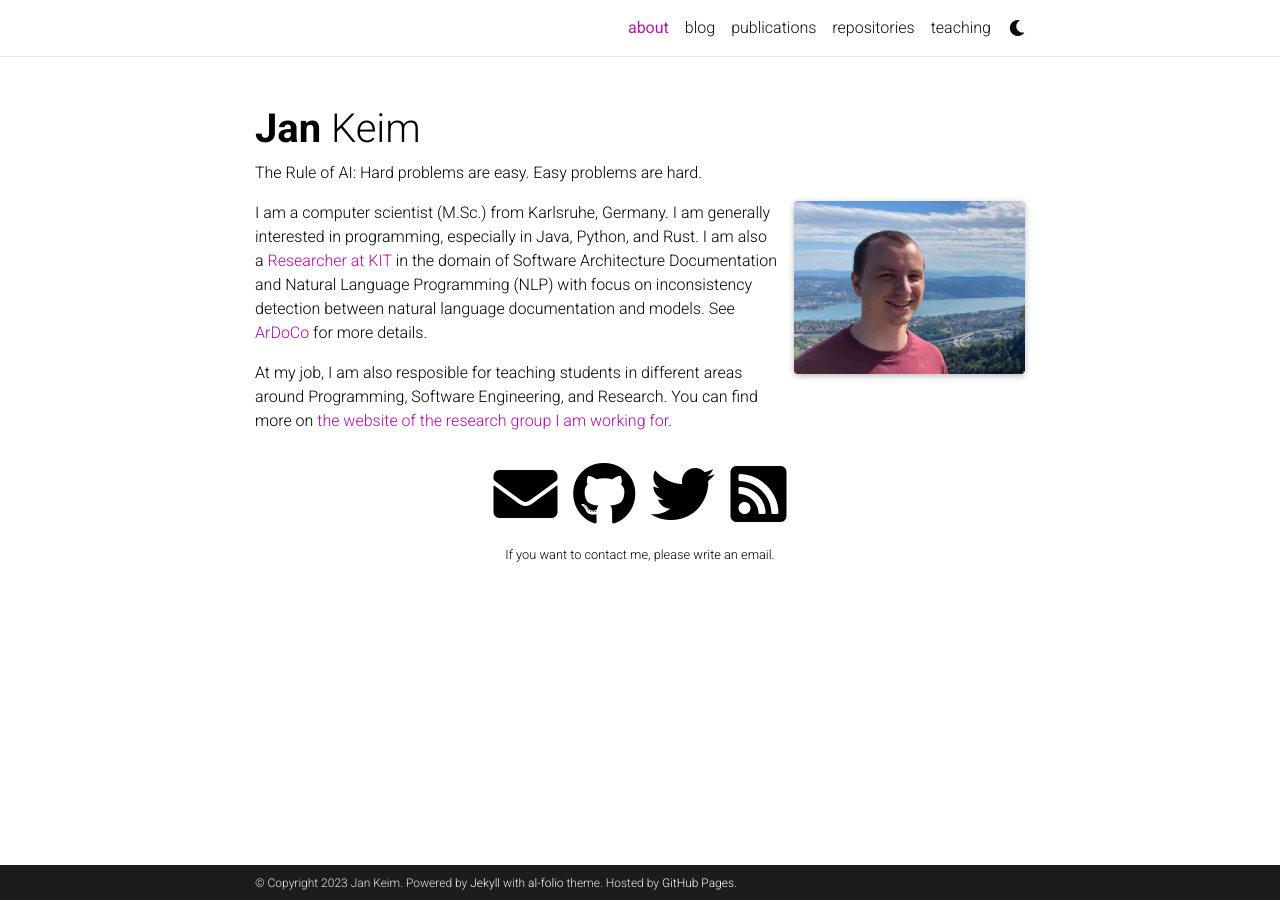
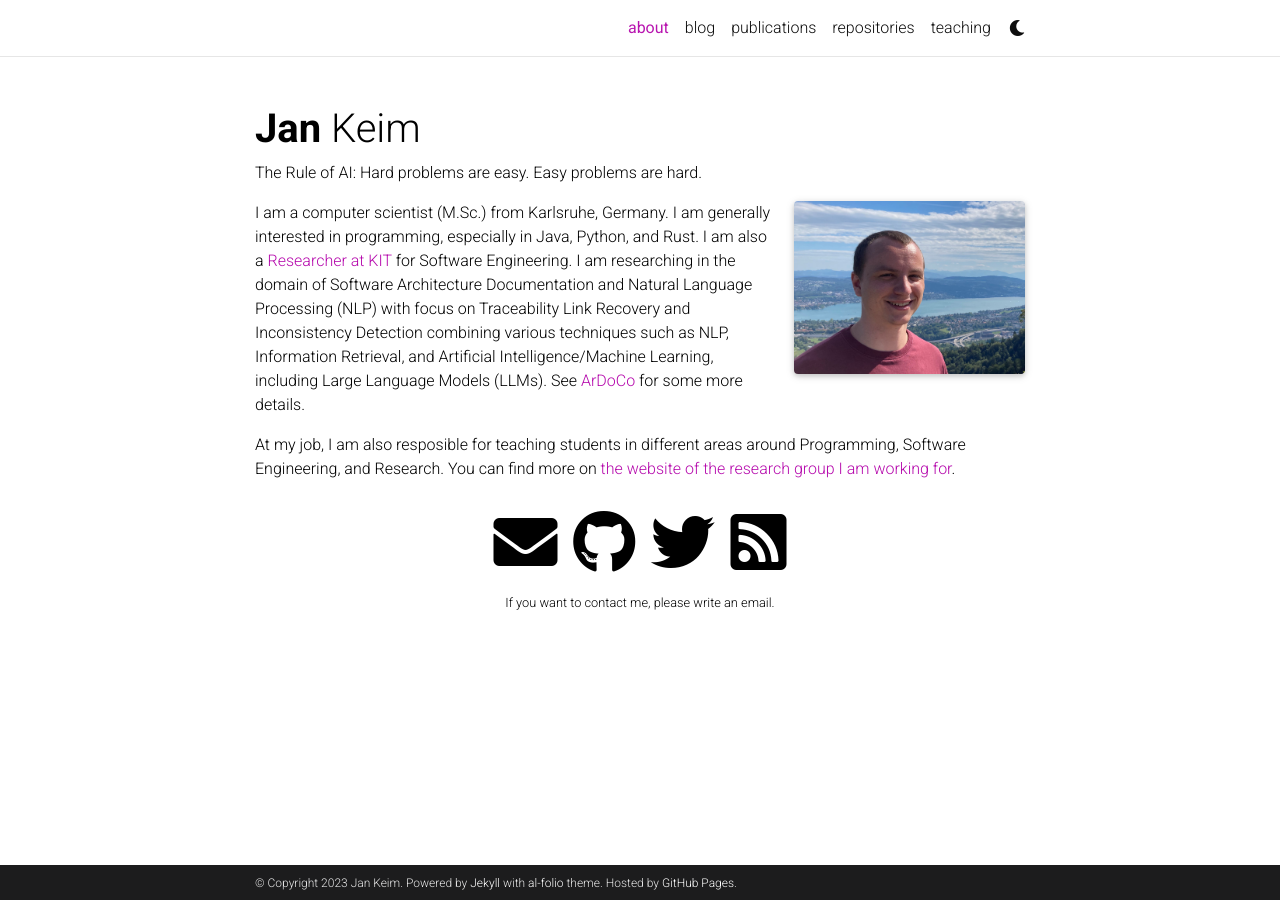
Before and after one commit to Gram21/Gram21.github.io, a Jekyll site: the page built from _pages/about.md, in a window 1280 px wide. Built offline with Jekyll 4.4.1, drawn with Linux system fonts in a browser that asks for light colours; full-size pictures stand in for the smaller copies a plugin makes; comment, search, counter and statistics services are not loaded; a style sheet for code colours, icons or effects is not loaded.

Commit message:
Update about.md

```diff
--- a/_pages/about.md
+++ b/_pages/about.md
@@ -16,6 +16,8 @@ social: true  # includes social icons at the bottom of the page
 ---
 
 I am a computer scientist (M.Sc.) from Karlsruhe, Germany. I am generally interested in programming, especially in Java, Python, and Rust.
-I am also a [Researcher at KIT](https://mcse.kastel.kit.edu/staff_Keim_Jan.php) in the domain of Software Architecture Documentation and Natural Language Programming (NLP) with focus on inconsistency detection between natural language documentation and models. See [ArDoCo](https://mcse.kastel.kit.edu/Projects_ArDoCo.php) for more details.
+I am also a [Researcher at KIT](https://mcse.kastel.kit.edu/staff_Keim_Jan.php) for Software Engineering.
+I am researching in the domain of Software Architecture Documentation and Natural Language Processing (NLP) with focus on Traceability Link Recovery and  Inconsistency Detection combining various techniques such as NLP, Information Retrieval, and Artificial Intelligence/Machine Learning, including Large Language Models (LLMs).
+See [ArDoCo](https://mcse.kastel.kit.edu/Projects_ArDoCo.php) for some more details.
 
 At my job, I am also resposible for teaching students in different areas around Programming, Software Engineering, and Research. You can find more on [the website of the research group I am working for]([https://mcse.kastel.kit.edu/staff_Keim_Jan.php](https://mcse.kastel.kit.edu/staff_Keim_Jan.php?tab=%5B196%5D#tabpanel-196)).
```
